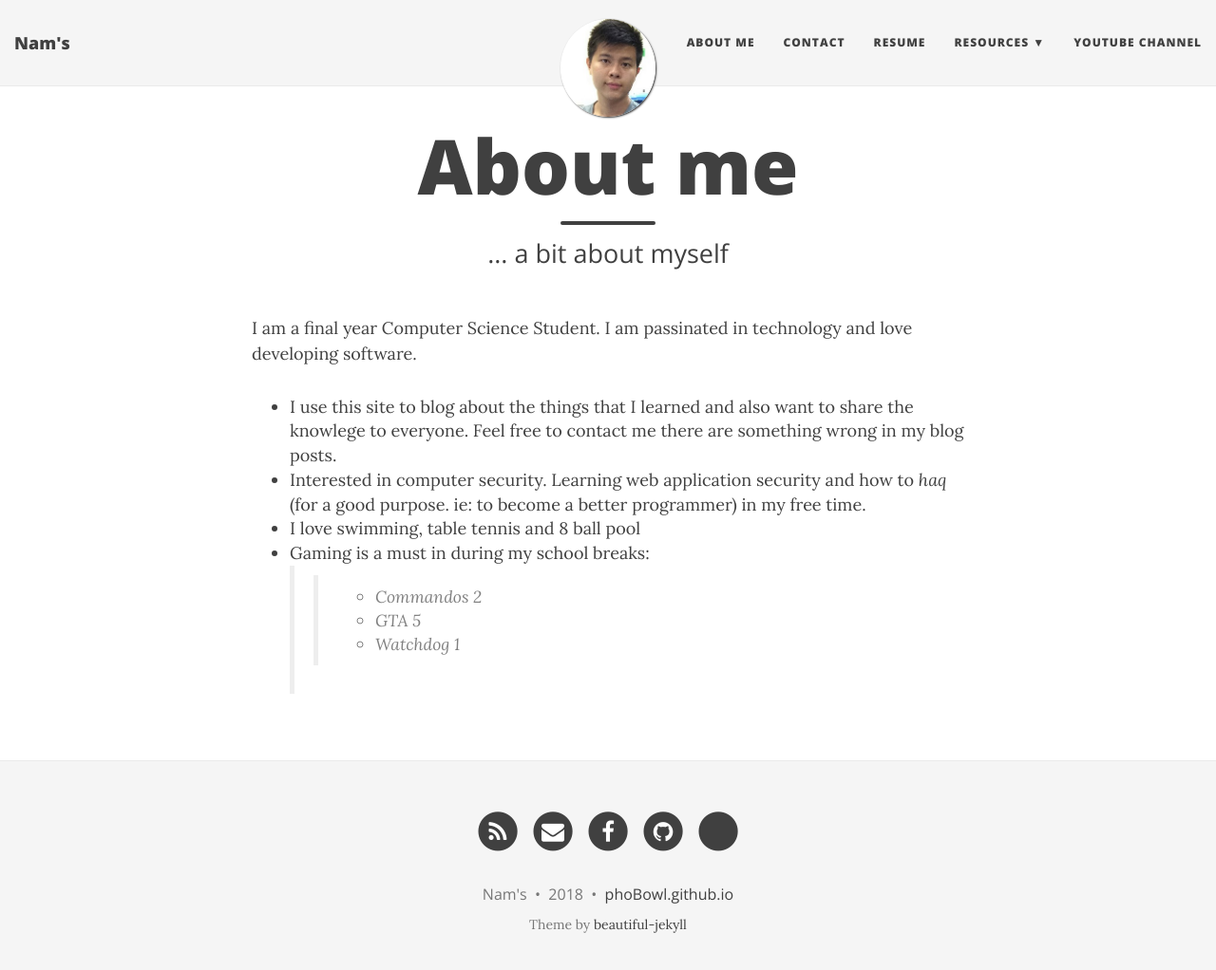
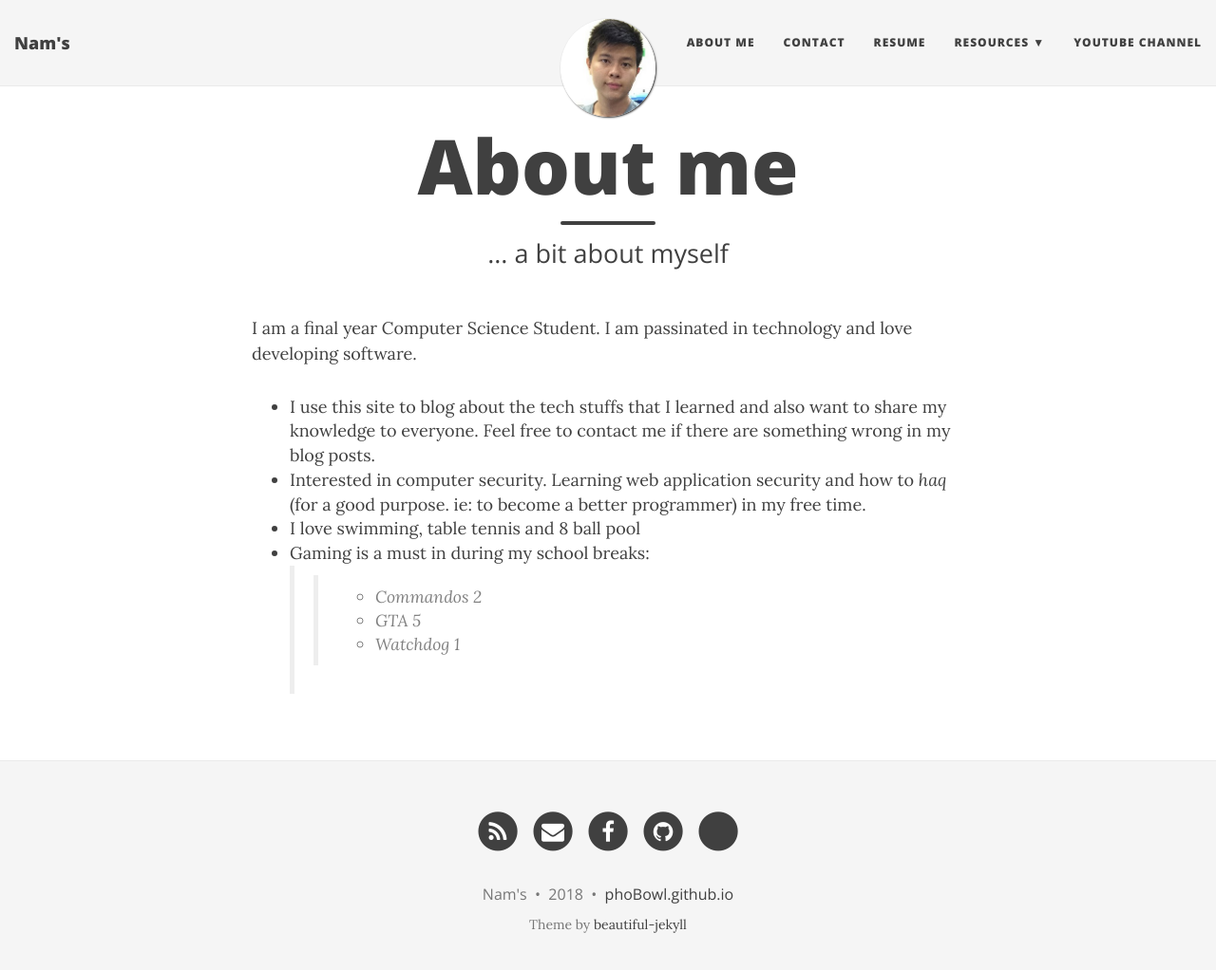
Before and after one commit to phoBowl/phoBow.github.io, a Jekyll site: the page built from aboutme.md, in a window 1280 px wide and 1035 px high. Shown: the top 1022 px of the window at 95% size. Built offline with Jekyll 4.4.1, drawn with Linux system fonts in a browser that asks for light colours; nearby versions of some CDN libraries.

Commit message:
letter fix

```diff
--- a/aboutme.md
+++ b/aboutme.md
@@ -5,7 +5,7 @@ subtitle: ... a bit about myself
 ---
 
 I am a final year Computer Science Student. I am passinated in technology and love developing software.
-- I use this site to blog about the things that I learned and also want to share the knowlege to everyone. Feel free to contact me there are something wrong in my blog posts.
+- I use this site to blog about the tech stuffs that I learned and also want to share my knowledge to everyone. Feel free to contact me if there are something wrong in my blog posts.
 - Interested in computer security. Learning web application security and how to _haq_ (for a good purpose. ie: to become a better programmer) in my free time.
 - I love swimming, table tennis and 8 ball pool
 - Gaming is a must in during my school breaks:
```
